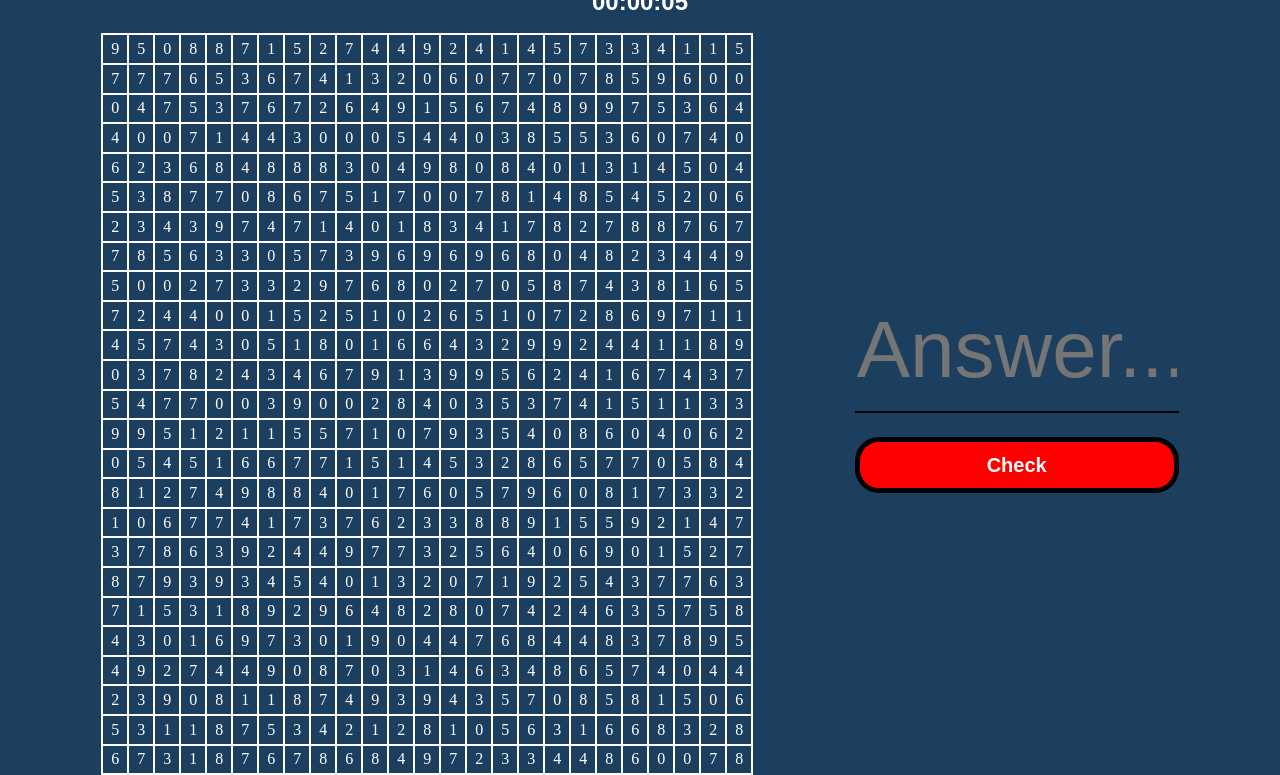
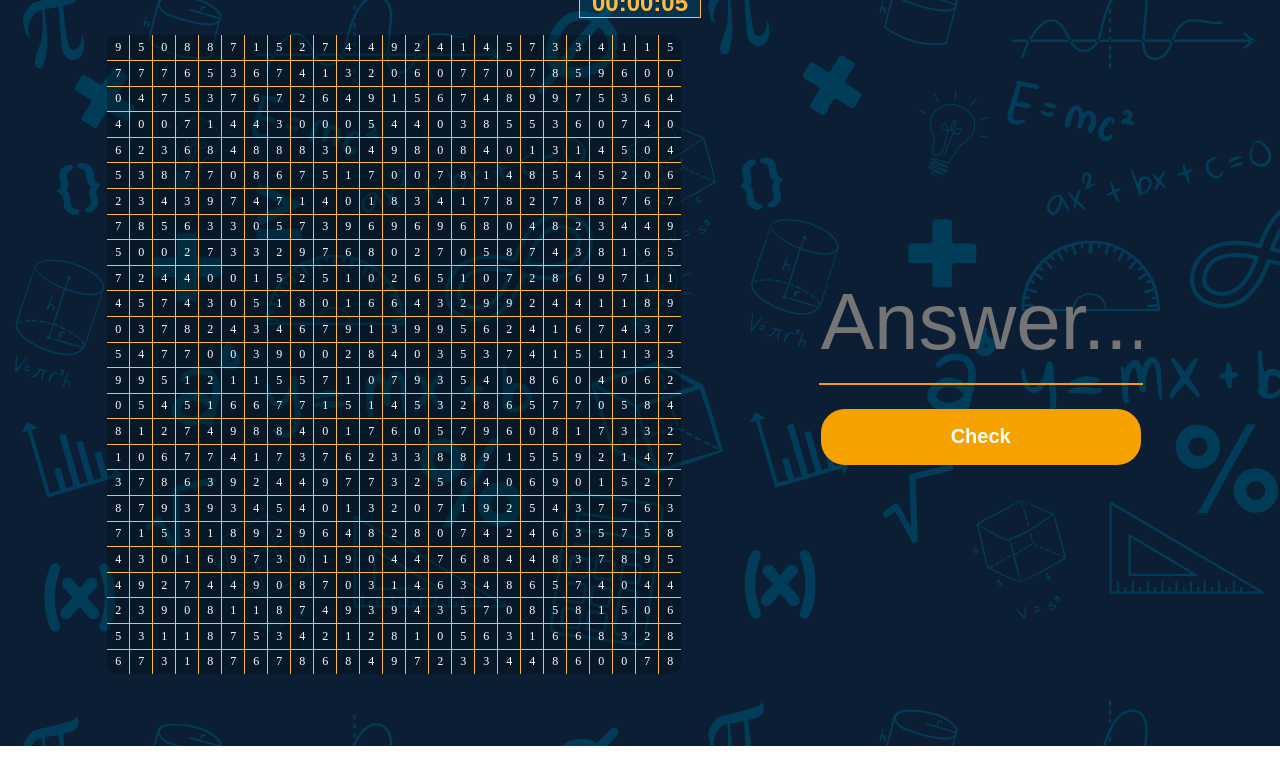
Before and after one commit to DanielL-01/test, a plain HTML site: page index.html in a window 1280 px wide. Shown: the part 54-829 px from the top of the page. After the commit the page ends 800 px from the top, so only its background shows below. Drawn offline with Linux system fonts and the light colour scheme.

Commit message:
Add files via upload

```diff
--- a/index.html
+++ b/index.html
@@ -10,7 +10,7 @@
   </head>
   <body>
     <div id="part-1">
-        <h1>Sum all 625 numbers</h1>
+        <h1>Penjumlahan Luar Nalar</h1>
         <h2><span id="hour">00</span>:<span id="minute">00</span>:<span id="second">00</span></h1>
     </div>
     <div id="part-2">
--- a/script.js
+++ b/script.js
@@ -3,6 +3,8 @@ document.addEventListener("DOMContentLoaded", () => {
     var seconds = 0
     var minutes = 0
     var hours = 0
+
+
 
     for (let i = 0; i<25; i++){
         for (let n = 0; n<25; n++){
@@ -45,23 +47,40 @@ document.addEventListener("DOMContentLoaded", () => {
 
     }, 1000)
 
+    console.log(sum)
+
+    document.querySelector("input").addEventListener("keypress", function(event){
+        if (event.key == 'Enter'){
+            document.querySelector("button").click()
+
+        }
+    })
+
     document.querySelector("button").onclick = () => {
     if (document.querySelector("input").value != ""){
         if (document.querySelector("input").value == sum){
-            document.getElementById("result").innerHTML = "CORRECT"
-            document.getElementById("result").style.color = "green"
+            if(minutes < 5){
+                document.getElementById("result").innerHTML = "Kamu nyontek yah"
+                document.getElementById("result").style.color = "yellow"
+            }
+            else{
+                document.getElementById("result").innerHTML = "BENAR"
+                document.getElementById("result").style.color = "green"
+            }
+
             clearInterval(stopwatch)
 
         }
         else {
-            document.getElementById("result").innerHTML = "WRONG"
+            document.getElementById("result").innerHTML = "SALAH"
             document.getElementById("result").style.color = "red"
         }
 
         document.querySelector("input").value = ""
     }
     else{
-        document.getElementById("result").innerHTML = "Please Fill in the blank"
+        document.getElementById("result").innerHTML = "Silahkan diisi dlu:)"
+        document.getElementById("result").style.color = "yellow"
     }
 
     }
--- a/style.css
+++ b/style.css
@@ -5,17 +5,21 @@ body{
     display: flex;
     flex-direction: column;
     justify-content: space-evenly;
-    background-color: #1C3F60;
     color: white;
     margin: 0;
+    background-image: url("./background.svg");
+    background-repeat: repeat;
+    background-size: cover;
 }
 
 #part-1{
     display: flex;
     flex-direction: column;
     text-align: center;
+    align-items: center;
     justify-content: space-between;
     font-family: Arial, Helvetica, sans-serif;
+    color: #ffba42;
 }
 
 #part-1 h1{
@@ -24,7 +28,13 @@ body{
 }
 
 #part-1 h2 {
+    display: flex;
+    text-align: center;
+    justify-content: center;
+    border:1px solid #ffba42;
+    background-color: #00507567;
     margin: 0.1rem;
+    width: 120px;
 }
 
 #part-2{
@@ -36,13 +46,18 @@ body{
 
 table {
     border-collapse: collapse;
+    border-style: hidden;
+    background-color: #00121a67;
+    border-radius: 10px;
     /*Remove all the outside
     borders of the existing table*/
 }
 table td {
     padding: 0.3rem 0.5rem;
     text-align: center;
-    border: 2px solid white;
+    border: 1px #ffba42;
+    border-style: solid;
+    font-size: 12px;
     -webkit-user-select: none; /* Safari */
     -ms-user-select: none; /* IE 10 and IE 11 */
     user-select: none; /* Standard syntax */
@@ -51,8 +66,11 @@ table td {
 #form {
     display: flex;
     flex-direction: column;
-    margin-top: 20%;
+    margin-top: 10%;
     text-align: center;
+    width: 30vw;
+    justify-content: center;
+    align-items: center;
 }
 
 input {
@@ -63,8 +81,8 @@ input {
     text-align: center;
     font-size: 5rem;
     border: hidden;
-    border-bottom: 2px solid black;
-    background-color: #1C3F60;
+    border-bottom: 2px solid #f5a201;
+    background-color: rgba(0, 0, 0, 0);
     color: white;
 
 
@@ -73,12 +91,13 @@ input {
 button {
     margin-top: 3vh;
     height: 7vh;
-    background-color: rgb(255, 0, 0);
+    width: 25vw;
+    background-color: #f5a201;
     color: white;
     font-family: Arial, Helvetica, sans-serif;
     font-size: 2.5vh;
     font-weight: 700;
-    border: 5px solid black;
+    border: 5px solid #f5a201;
     border-radius: 3vh;
 }
 
```
Also changed, not shown: background.svg (added).
